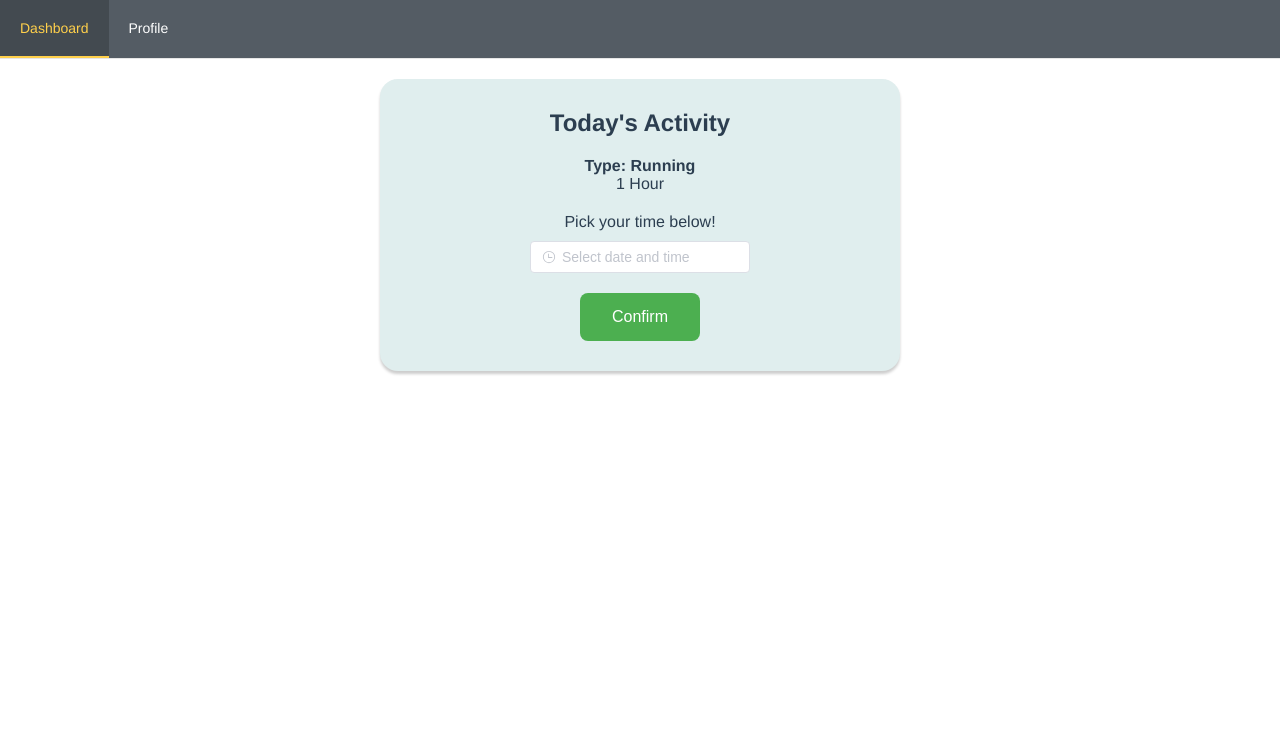
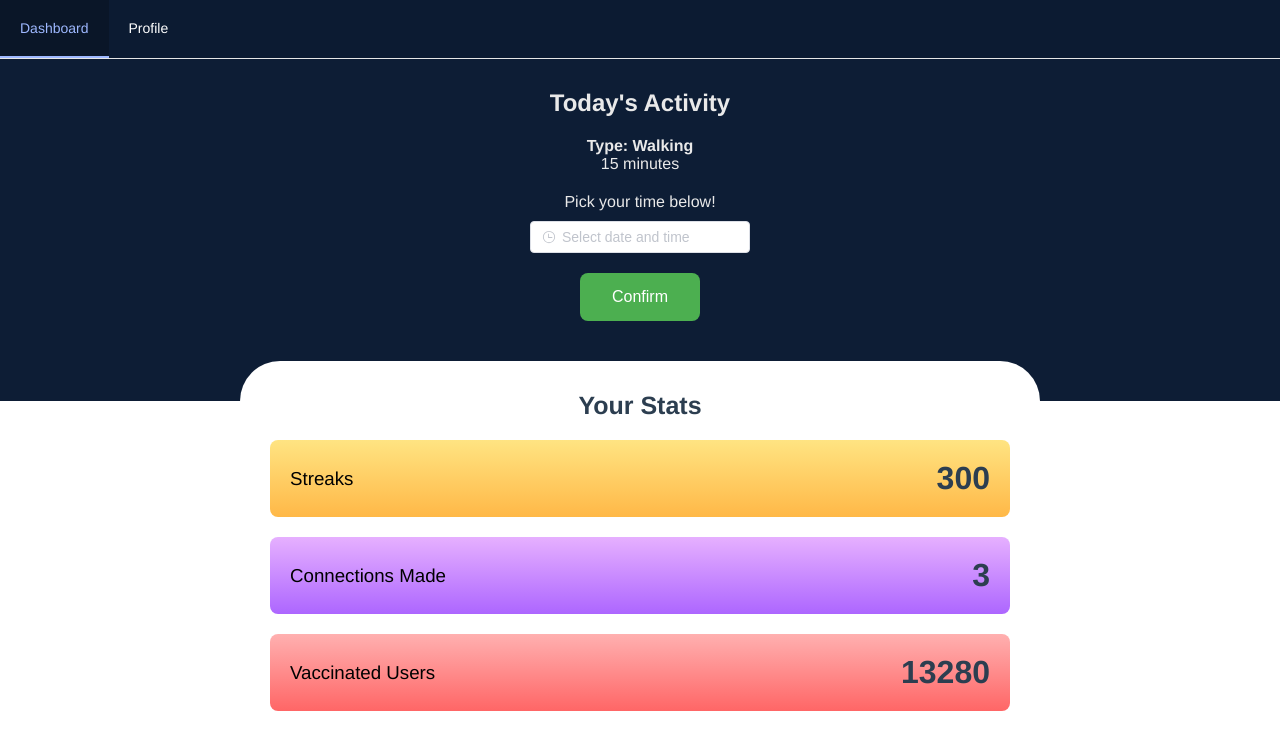
Before and after one commit to barathan11/YME-Hackathon-Team-13, a Vue app in the folder client/: page / in a window 1280 px wide. Shown: the top 750 px of the page. Built offline with nearby package versions, Linux system fonts and the light colour scheme.

Commit message:
stats, ui updates, and final touches

```diff
--- a/client/src/App.vue
+++ b/client/src/App.vue
@@ -37,7 +37,7 @@ a:hover {
     -moz-osx-font-smoothing: grayscale;
     color: #2c3e50;
 }
-#app-content {
+.limit-width {
     max-width: 800px;
     margin-left: auto;
     margin-right: auto;
--- a/client/src/components/Navigation.vue
+++ b/client/src/components/Navigation.vue
@@ -5,9 +5,9 @@
             class="el-menu-demo"
             mode="horizontal"
             @select="handleSelect"
-            background-color="#545c64"
+            background-color="#0c1b32"
             text-color="#fff"
-            active-text-color="#ffd04b"
+            active-text-color="#9eb8ff"
         >
             <el-menu-item index="1">
                 <router-link :to="{ name: 'Dashboard' }">Dashboard</router-link>
--- a/client/src/store/index.js
+++ b/client/src/store/index.js
@@ -1,8 +1,54 @@
-import { createStore } from "vuex";
+import { createStore } from 'vuex';
 
 export default createStore({
-  state: {},
-  mutations: {},
-  actions: {},
-  modules: {},
+    state: {
+        user: {
+            preferred_name: 'Lik',
+            full_name: 'Lik Wei',
+            email_id: 'likwei@gmail.com',
+            dob: '12/05/1999',
+        },
+        userLevel: 0,
+        userActivities: [
+            {
+                type: 'Walking',
+                duration: '15 minutes',
+            },
+            {
+                type: 'Walking',
+                duration: '30 minutes',
+            },
+            {
+                type: 'Jogging',
+                duration: '15 minutes',
+            },
+            {
+                type: 'Jogging',
+                duration: '30 minutes',
+            },
+            {
+                type: 'Walking',
+                duration: '45 minutes',
+            },
+        ],
+        activityState: 0,
+        activityLevels: ['Confirm', 'Start', 'End', 'Post-Activity'],
+    },
+    mutations: {
+        UPDATE_LEVEL(state, newUserLevel) {
+            state.userLevel = newUserLevel;
+        },
+        UPDATE_ACTIVITY_STATE(state, newState) {
+            state.activityState = newState;
+        },
+    },
+    actions: {
+        updateLevel({ commit }, newUserLevel) {
+            commit('UPDATE_LEVEL', newUserLevel);
+        },
+        updateActivityState({ commit }, newState) {
+            commit('UPDATE_ACTIVITY_STATE', newState);
+        },
+    },
+    modules: {},
 });
--- a/client/src/views/Dashboard.vue
+++ b/client/src/views/Dashboard.vue
@@ -4,10 +4,11 @@
             <h2>Today's Activity</h2>
             <div class="activity-details">
                 <p>
-                    <strong>Type: Running</strong>
+                    <strong>Type: {{ userActivities[userLevel].type }}</strong>
                 </p>
-                <p>1 Hour</p>
+                <p>{{ userActivities[userLevel].duration }}</p>
             </div>
+            <div v-if="activityState == 0">
                 <p class="timepicker-label">Pick your time below!</p>
                 <div class="timepicker">
                     <div class="block">
@@ -18,30 +19,92 @@
                         ></el-date-picker>
                     </div>
                 </div>
-            <button @click="handleSubmit" class="enter-button">Confirm</button>
+            </div>
+            <button @click="handleSubmit" class="enter-button">
+                {{ activityLevels[activityState] }}
+            </button>
+        </div>
+        <div class="stat-wrapper limit-width">
+            <h2>Your Stats</h2>
+            <div class="stats orange">
+                <h3 class="stat-title">Streaks</h3>
+                <h1 class="stat-value">300</h1>
+            </div>
+            <div class="stats purple">
+                <h3 class="stat-title">Connections Made</h3>
+                <h1 class="stat-value">3</h1>
+            </div>
+            <div class="stats pink">
+                <h3 class="stat-title">Vaccinated Users</h3>
+                <h1 class="stat-value">13280</h1>
+            </div>
         </div>
     </div>
 </template>
 
 <script>
-import { reactive, toRefs } from 'vue';
+// @ts-ignore
+import store from '@/store';
+import { reactive, toRefs, computed } from 'vue';
+import { ElMessageBox } from 'element-plus';
+import { ElMessage } from 'element-plus';
 export default {
     name: 'Dashboard',
     setup() {
+        const userLevel = computed(() => store.state.userLevel);
+        const userActivities = computed(() => store.state.userActivities);
+        const activityState = computed(() => store.state.activityState);
+        const activityLevels = computed(() => store.state.activityLevels);
+
         // fetch from DB
         const state = reactive({
             value1: '',
         });
 
         const handleSubmit = () => {
-            // write to DB
-            console.log('Successful Activity Creation');
-            console.log(state.value1);
+            ElMessageBox.confirm(
+                'James will join you for the activity',
+                'Found a Partner!',
+                {
+                    confirmButtonText: 'Contact',
+                    cancelButtonText: 'Close',
+                    type: 'info',
+                    center: true,
+                }
+            )
+                .then(() => {
+                    ElMessage({
+                        type: 'success',
+                        message: 'Contacted James',
+                    });
+                })
+                .then(() => {
+                    if (activityState.value == 3) {
+                        store.dispatch('updateLevel', userLevel.value + 1);
+                        store.dispatch('updateActivityState', 0);
+                    } else {
+                        store.dispatch(
+                            'updateActivityState',
+                            activityState.value + 1
+                        );
+                    }
+                })
+
+                .catch(() => {
+                    ElMessage({
+                        type: 'success',
+                        message: 'Scheduled acticity successfully',
+                    });
+                });
         };
 
         return {
             handleSubmit,
             ...toRefs(state),
+            userLevel,
+            userActivities,
+            activityState,
+            activityLevels,
         };
     },
 };
@@ -50,13 +113,16 @@ export default {
 <style lang="scss" scoped>
 .activity-box {
     padding: 30px 10px;
-    margin: 20px auto;
-    border-radius: 18px;
-    background-color: #e0eeee;
-    width: 90vw;
-    max-width: 500px;
+    padding-bottom: 80px;
+    // margin: 40px auto;
+    margin-bottom: -40px;
+    // border-radius: 18px;
+    background-color: #0d1d35;
+    color: rgb(233, 233, 233);
+    // width: 90vw;
+    // max-width: 500px;
     text-align: center;
-    box-shadow: 0 3px 3px rgba(0, 0, 0, 0.2);
+    // box-shadow: 0 8px 15px rgba(0, 0, 0, 0.35);
 
     .activity-details {
         margin-top: 20px;
@@ -81,4 +147,53 @@ export default {
         cursor: pointer;
     }
 }
+
+.stat-wrapper {
+    // border: 2px solid black;
+    padding-top: 30px;
+    border-radius: 40px;
+    background-color: white;
+    h2 {
+        text-align: center;
+        // margin-left: 30px;
+        font-size: 25px;
+    }
+}
+.stats {
+    display: flex;
+    justify-content: space-between;
+    align-items: center;
+    .stat-title {
+        color: rgb(0, 0, 0);
+        font-weight: 300;
+    }
+    padding: 20px 20px;
+    margin: 20px 30px;
+    // margin-bottom: 20px;
+    border-radius: 8px;
+}
+.orange {
+    background: rgb(255, 184, 71);
+    background: linear-gradient(
+        0deg,
+        rgba(255, 184, 71, 1) 0%,
+        rgba(255, 228, 130, 1) 100%
+    );
+}
+.purple {
+    background: rgb(173, 102, 255);
+    background: linear-gradient(
+        0deg,
+        rgba(173, 102, 255, 1) 0%,
+        rgba(230, 176, 255, 1) 100%
+    );
+}
+.pink {
+    background: rgb(255, 102, 102);
+    background: linear-gradient(
+        0deg,
+        rgba(255, 102, 102, 1) 0%,
+        rgba(255, 176, 176, 1) 100%
+    );
+}
 </style>
--- a/client/src/views/Interests.vue
+++ b/client/src/views/Interests.vue
@@ -1,5 +1,5 @@
 <template>
-    <div class="interests">
+    <div class="interests limit-width">
         <router-link :to="{ name: 'Profile' }">
             <div class="return__button">
                 <el-icon size="15">
--- a/client/src/views/Profile.vue
+++ b/client/src/views/Profile.vue
@@ -1,12 +1,12 @@
 <template>
     <div class="profile">
         <div class="profile__top">
-            <div class="profile__top--text">
+            <div class="profile__top--text limit-width">
                 <h3>Your Profile</h3>
                 <h1>Hi {{ user.preferred_name }}</h1>
             </div>
         </div>
-        <div class="profile__basic-info">
+        <div class="profile__basic-info limit-width">
             <div class="info__item">
                 <div class="info__item--text">
                     <span class="info__item--heading">Name</span>
@@ -69,16 +69,13 @@
 
 <script>
 import { Edit, ArrowRightBold } from '@element-plus/icons';
+import { reactive } from 'vue';
+import store from '@/store';
 export default {
     name: 'Profile',
     components: { Edit, ArrowRightBold },
     setup() {
-        const user = {
-            preferred_name: 'James',
-            full_name: 'James Moore',
-            email_id: 'moore@gmail.com',
-            dob: '12/12/1997',
-        };
+        const user = reactive(store.state.user);
 
         const handleSignOut = () => {
             console.log('Sign out successful');
--- a/client/src/views/YourGoal.vue
+++ b/client/src/views/YourGoal.vue
@@ -1,5 +1,5 @@
 <template>
-    <div class="goal">
+    <div class="goal limit-width">
         <router-link :to="{ name: 'Profile' }">
             <div class="return__button">
                 <el-icon size="15">
```
Lines whose indentation alone changed are shown as unchanged.
